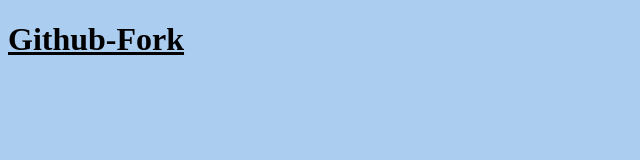
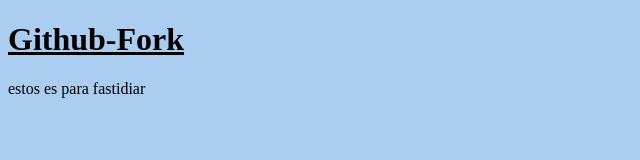
Before and after one commit to Iflrz/github-forks, a plain HTML site: page index.html in a window 1280 px wide. Shown: the whole page, without its empty margins (0-640 px from the left). Drawn offline with Linux system fonts and the light colour scheme.

Commit message:
Me da la gana que aceptes el cambio
Acepta porque si, Así a lo macho.

```diff
--- a/index.html
+++ b/index.html
@@ -10,6 +10,7 @@
 <body>
     <main>
         <h1 id="titleText">Github-Fork</h1>
+        <p> estos es para fastidiar <p>
     </main>
 </body>
 
```
